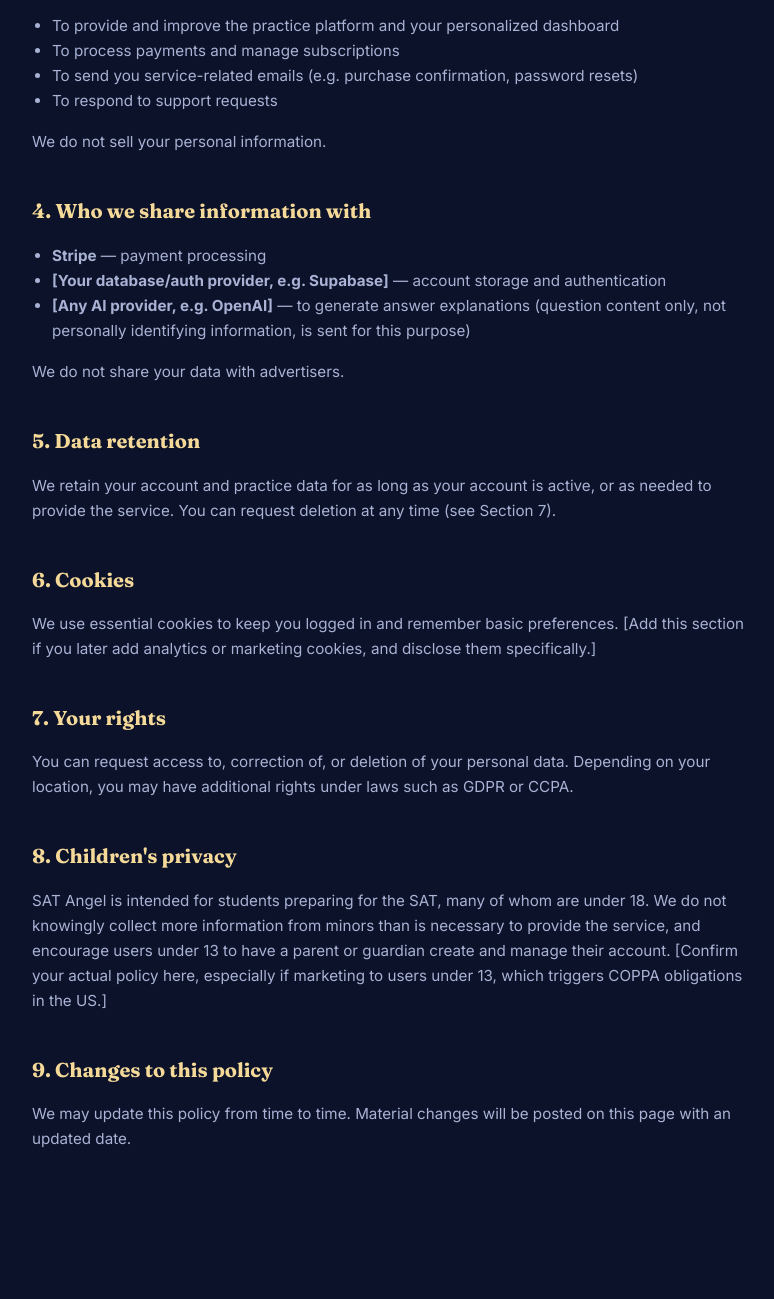
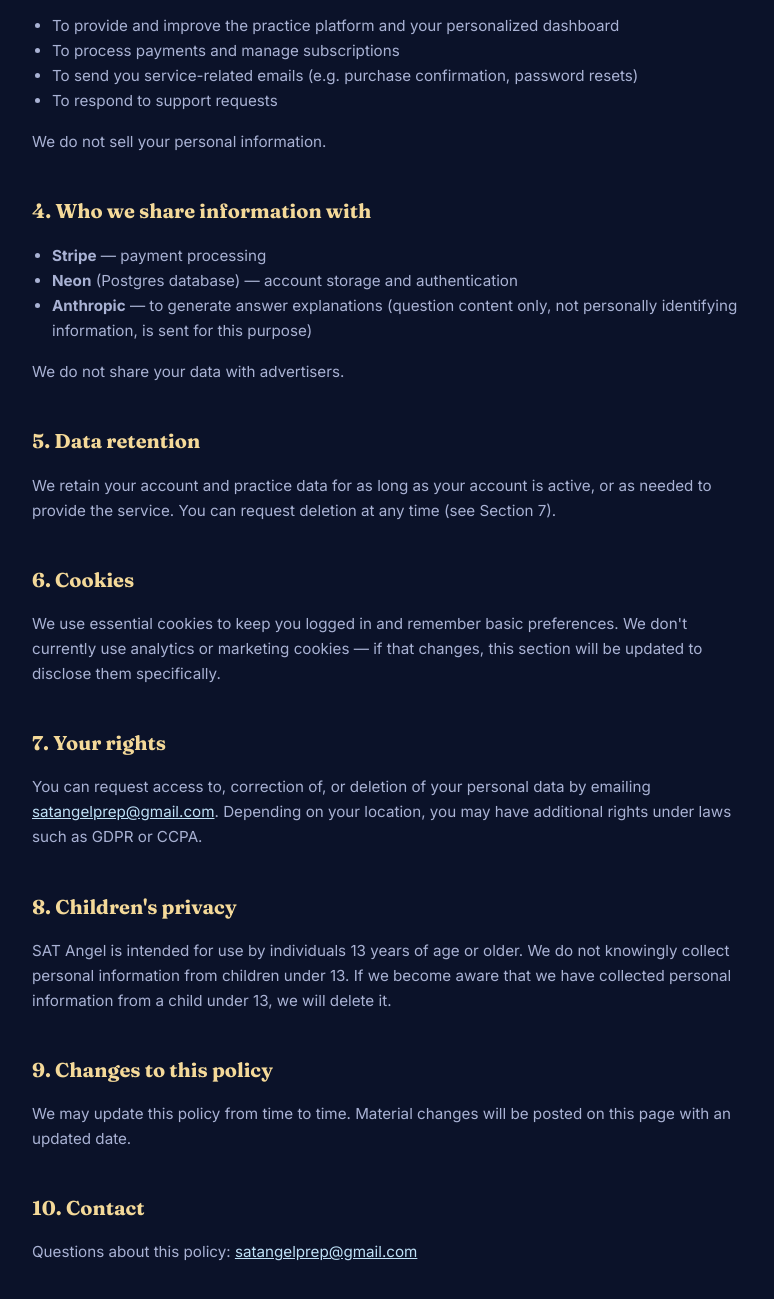
Before and after one commit to chajamese-bot/satangel-server, a website: page public/privacy.html in a window 1280 px wide. Shown: the part 879-2178 px from the top of the page, without its empty margins (252-1026 px from the left). Before the commit the page ends 2145 px from the top, so only its background shows below. Drawn offline with Linux system fonts and the light colour scheme.

Commit message:
email change thingy

```diff
--- a/public/privacy.html
+++ b/public/privacy.html
@@ -35,7 +35,7 @@
   </div>
 
   <h1>Privacy Policy</h1>
-  <p class="updated">Last updated: [Month Day, Year]</p>
+  <p class="updated">Last updated: August 20, 2026</p>
 
   <h2>1. Who we are</h2>
   <p>SAT Angel ("we," "us," "our") provides online SAT preparation tools, including practice questions, AI-generated explanations, and score tracking. This policy explains what information we collect, how we use it, and the choices you have.</p>
@@ -60,8 +60,8 @@
   <h2>4. Who we share information with</h2>
   <ul>
     <li><strong>Stripe</strong> — payment processing</li>
-    <li><strong>[Your database/auth provider, e.g. Supabase]</strong> — account storage and authentication</li>
-    <li><strong>[Any AI provider, e.g. OpenAI]</strong> — to generate answer explanations (question content only, not personally identifying information, is sent for this purpose)</li>
+    <li><strong>Neon</strong> (Postgres database) — account storage and authentication</li>
+    <li><strong>Anthropic</strong> — to generate answer explanations (question content only, not personally identifying information, is sent for this purpose)</li>
   </ul>
   <p>We do not share your data with advertisers.</p>
 
@@ -69,16 +69,19 @@
   <p>We retain your account and practice data for as long as your account is active, or as needed to provide the service. You can request deletion at any time (see Section 7).</p>
 
   <h2>6. Cookies</h2>
-  <p>We use essential cookies to keep you logged in and remember basic preferences. [Add this section if you later add analytics or marketing cookies, and disclose them specifically.]</p>
+  <p>We use essential cookies to keep you logged in and remember basic preferences. We don't currently use analytics or marketing cookies — if that changes, this section will be updated to disclose them specifically.</p>
 
   <h2>7. Your rights</h2>
-  <p>You can request access to, correction of, or deletion of your personal data. Depending on your location, you may have additional rights under laws such as GDPR or CCPA.</p>
+  <p>You can request access to, correction of, or deletion of your personal data by emailing <a href="mailto:satangelprep@gmail.com">satangelprep@gmail.com</a>. Depending on your location, you may have additional rights under laws such as GDPR or CCPA.</p>
 
   <h2>8. Children's privacy</h2>
-  <p>SAT Angel is intended for students preparing for the SAT, many of whom are under 18. We do not knowingly collect more information from minors than is necessary to provide the service, and encourage users under 13 to have a parent or guardian create and manage their account. [Confirm your actual policy here, especially if marketing to users under 13, which triggers COPPA obligations in the US.]</p>
+  <p>SAT Angel is intended for use by individuals 13 years of age or older. We do not knowingly collect personal information from children under 13. If we become aware that we have collected personal information from a child under 13, we will delete it.</p>
 
   <h2>9. Changes to this policy</h2>
   <p>We may update this policy from time to time. Material changes will be posted on this page with an updated date.</p>
+
+  <h2>10. Contact</h2>
+  <p>Questions about this policy: <a href="mailto:satangelprep@gmail.com">satangelprep@gmail.com</a></p>
 </div>
 <script src="transitions.js"></script>
 </body>
```
Also changed, not shown: public/index.html (+1 -0 lines), public/terms.html (+7 -4 lines), public/thank-you.html (+1 -0 lines).
